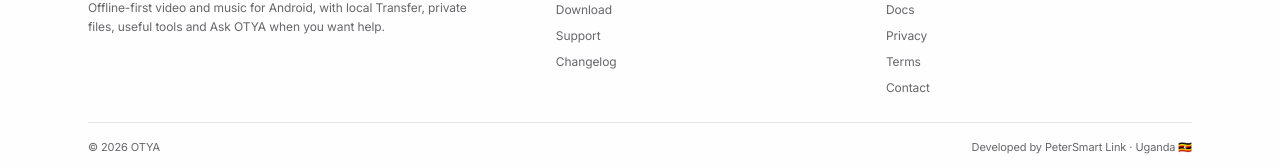
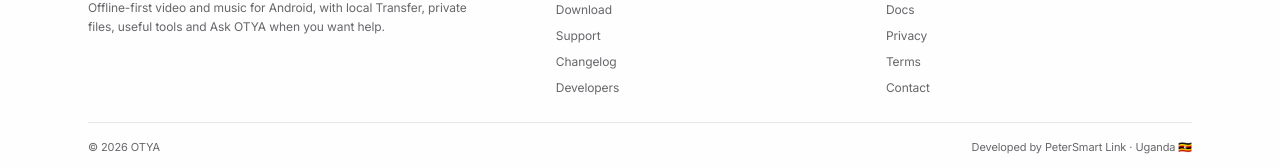
Before and after one commit to Peter-Technologys/Otya-Store, a Next.js app: page /docs in a window 1280 px wide. Shown: the part 1213-1381 px from the top of the page. Built offline with nearby package versions, Linux system fonts and the light colour scheme.

Commit message:
feat: link OTYA developer platform from compact footer

```diff
--- a/src/components/SiteFooter.tsx
+++ b/src/components/SiteFooter.tsx
@@ -39,6 +39,7 @@ export function SiteFooter() {
               ['Download', '/download/otya-player'],
               ['Support', '/apps/otya-player/support'],
               ['Changelog', '/apps/otya-player/changelog'],
+              ['Developers', '/developers'],
             ]}
           />
 
```
